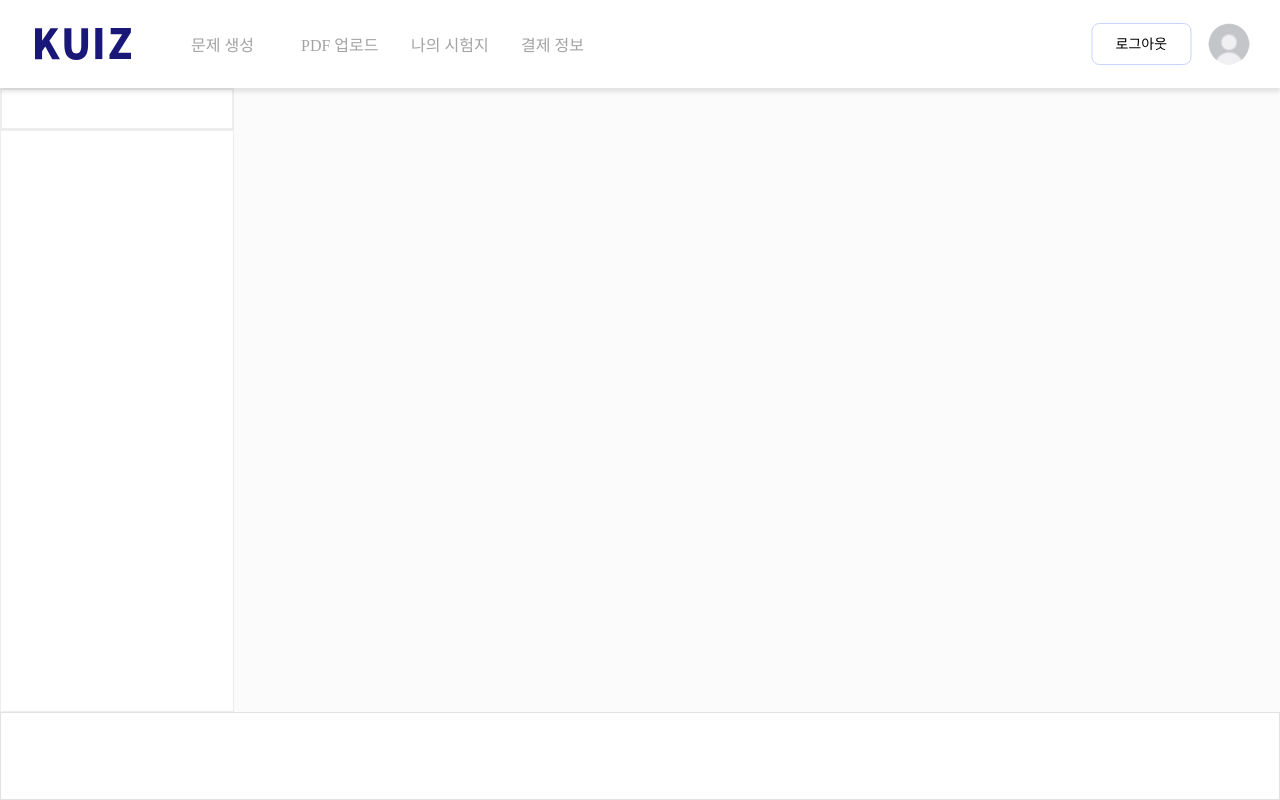
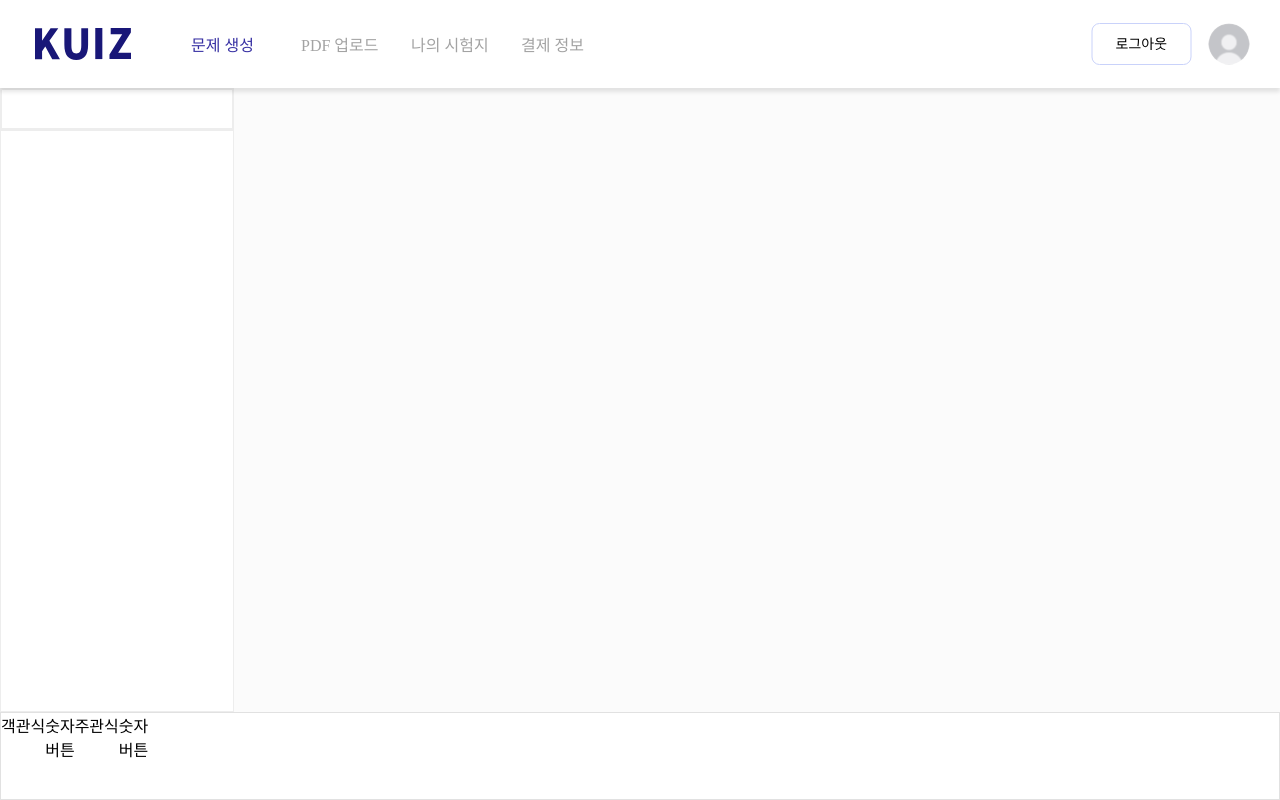
Before and after one commit to kuiz-project/frontend, a React (Create React App) app in the folder kuiz/: page /main in a window 1280 px wide. Built offline with nearby package versions, Linux system fonts and the light colour scheme.

Commit message:
메인페이지 프로토타입 8월 31일.

```diff
--- a/kuiz/src/contents/cssfiles/main.css
+++ b/kuiz/src/contents/cssfiles/main.css
@@ -87,4 +87,18 @@ footer {
     border: 1px solid #E1E1E1;
     background: #FFF;
     z-index: 1000;
+
 }
+.generate_footer{
+    display: flex;
+    flex-direction: row;
+    align-items: center;
+}
+.multiple{
+    display: flex;
+    flex-direction: row;
+}
+.subjective{
+    display: flex;
+    flex-direction: row;
+}
--- a/kuiz/src/contents/jsfiles/main.js
+++ b/kuiz/src/contents/jsfiles/main.js
@@ -5,7 +5,7 @@ import { ReactComponent as User } from '../images/Ellipse 2.svg';
 import { ReactComponent as Logout } from '../images/logoutbutton.svg';
 
 const MainPage = () => {
-    const [activenav, setActivenav] = useState(null);
+    const [activenav, setActivenav] = useState(0);
 
     const handleClick = (index) => {
         setActivenav(index);
@@ -48,7 +48,25 @@ const MainPage = () => {
             </section>
             <div>
             </div>
-            <footer></footer>
+            <footer>
+                <div className="generate_footer">
+                    <div className="multiple">
+                        <div>객관식</div>
+                        <div>
+                            <div>숫자</div>
+                            <div>버튼</div>
+                        </div>
+                    </div>
+                    <div className="subjective">
+                        <div>주관식</div>
+                        <div>
+                            <div>숫자</div>
+                            <div>버튼</div>
+                        </div>
+                    </div>
+                    <div className="generate"></div>
+                </div>
+            </footer>
         </div>
     );
 }
```
